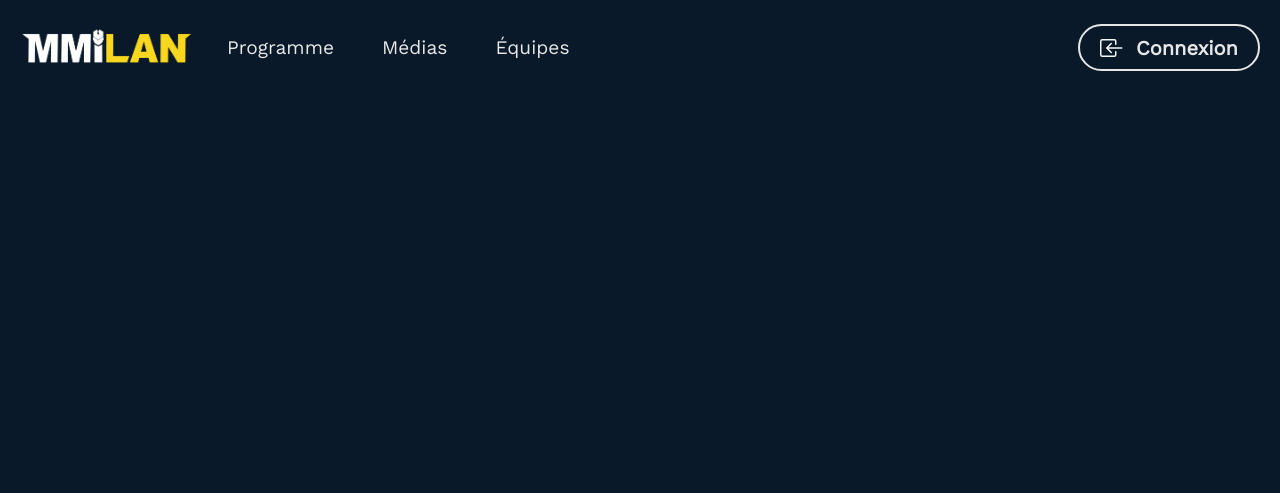
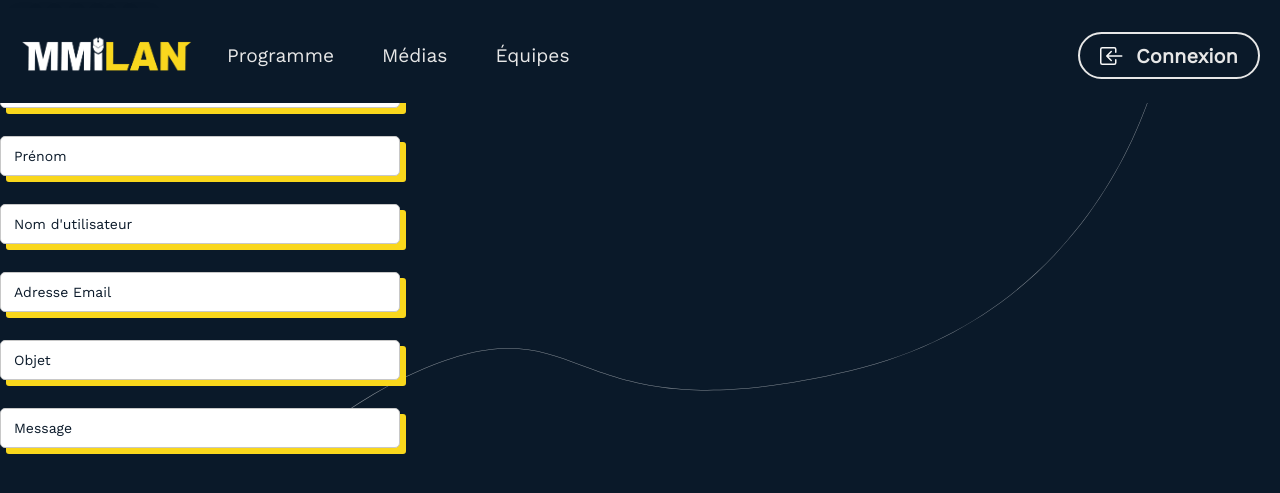
Before and after one commit to arthur-mdn/mmilan, a PHP site: page /contact.php in a window 1280 px wide. Shown: the top 493 px of the page. Run offline with PHP 8.4, Linux system fonts and the light colour scheme.

Commit message:
mise en place des input

```diff
--- a/contact.php
+++ b/contact.php
@@ -43,9 +43,51 @@
             }
         </script>
     </div>
-    <?php
+
+   <?php
     require('menu.php'); // afficher le menu en fonction de connecté ou pas.
     ?>
+
+    <section id="contact">
+
+    <div class="inscription_form_container">
+            <h2 class="head_title primary">Contact</h2>
+            <form method="post" onsubmit="active_loader()">
+                <div id="error_container" class="error" style="display: none;"></div>
+                <form action="" method="post">
+                    <div class="input_container">
+                        <div class="input-group">
+                            <input type="text" required class="box-input" style="width:100%;" name="NomUtilisateur" id="NomUtilisateur" autocomplete="new-name" placeholder=" ">
+                            <label for="NomUtilisateur">Nom</label>
+                        </div>
+                        <div class="input-group">
+                            <input type="text" required class="box-input" style="width:100%" name="PrenomUtilisateur" id="PrenomUtilisateur" autocomplete="new-surname" placeholder=" ">
+                            <label for="PrenomUtilisateur">Prénom</label>
+                        </div>
+                        <div class="input-group">
+                            <input type="text" required class="box-input" style="width:100%" name="UsernameUtilisateur" id="UsernameUtilisateur" placeholder=" ">
+                            <label for="UsernameUtilisateur">Nom d'utilisateur</label>
+                        </div>
+                        <div class="input-group">
+                            <input type="email" placeholder=" " pattern="[A-Za-z0-9._+-]+@[A-Za-z0-9 -]+\.[a-z]{2,}" required class="box-input" style="width:100%" name="MailUtilisateur" id="MailUtilisateur" autocomplete="new-mail" value="">
+                            <label for="MailUtilisateur">Adresse Email</label>
+                        </div>
+                        <div class="input-group">
+                            <input type="text" placeholder=" " required class="box-input" style="width:100%" name="Objet" id="Objet">
+                            <label for="Objet">Objet</label>
+                        </div>
+                        <div class="input-group">
+                            <input type="text" placeholder=" " required class="box-input" style="width:100%" name="Message" id="Message">
+                            <label for="Message">Message</label>
+                        </div>
+                    </div>
+            </form>
+    </div>
+
+
+
+    </section>
+
 </body>
 
 </html>
```
